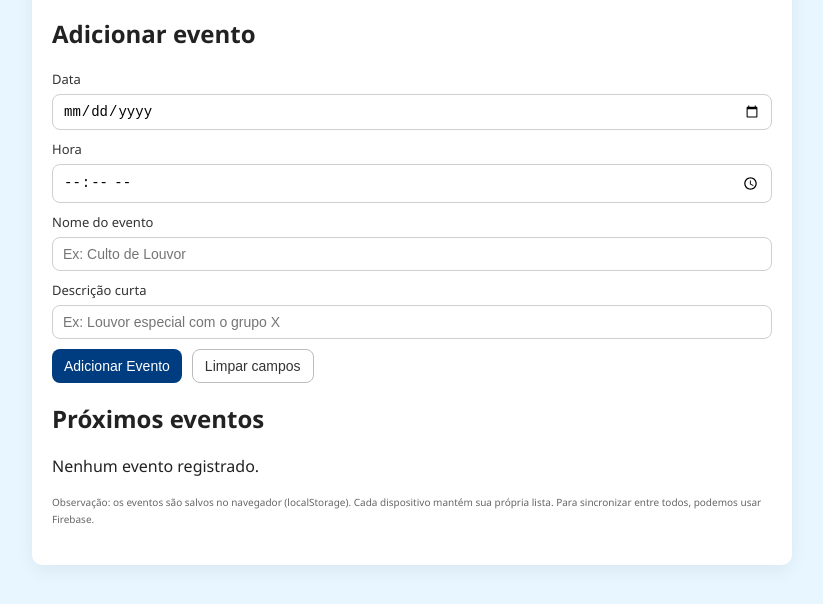
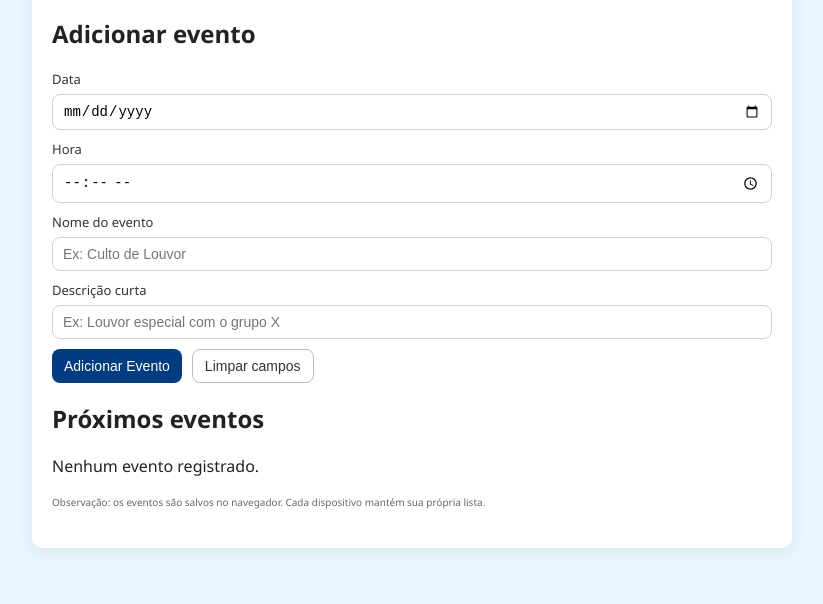
Before and after one commit to Dabria21/agenda-igreja1, a plain HTML site: page index.html in a window 1280 px wide. Shown: the part 128-732 px from the top of the page, without its empty margins (228-1051 px from the left). Drawn offline with Linux system fonts and the light colour scheme.

Commit message:
Update index.html

```diff
--- a/index.html
+++ b/index.html
@@ -41,7 +41,7 @@
       <h2>Próximos eventos</h2>
       <div id="listaEventos" class="lista"></div>
       <div class="footer-note">
-        <small>Observação: os eventos são salvos no navegador (localStorage). Cada dispositivo mantém sua própria lista. Para sincronizar entre todos, podemos usar Firebase.</small>
+        <small>Observação: os eventos são salvos no navegador. Cada dispositivo mantém sua própria lista.</small>
       </div>
     </section>
   </div>
```
